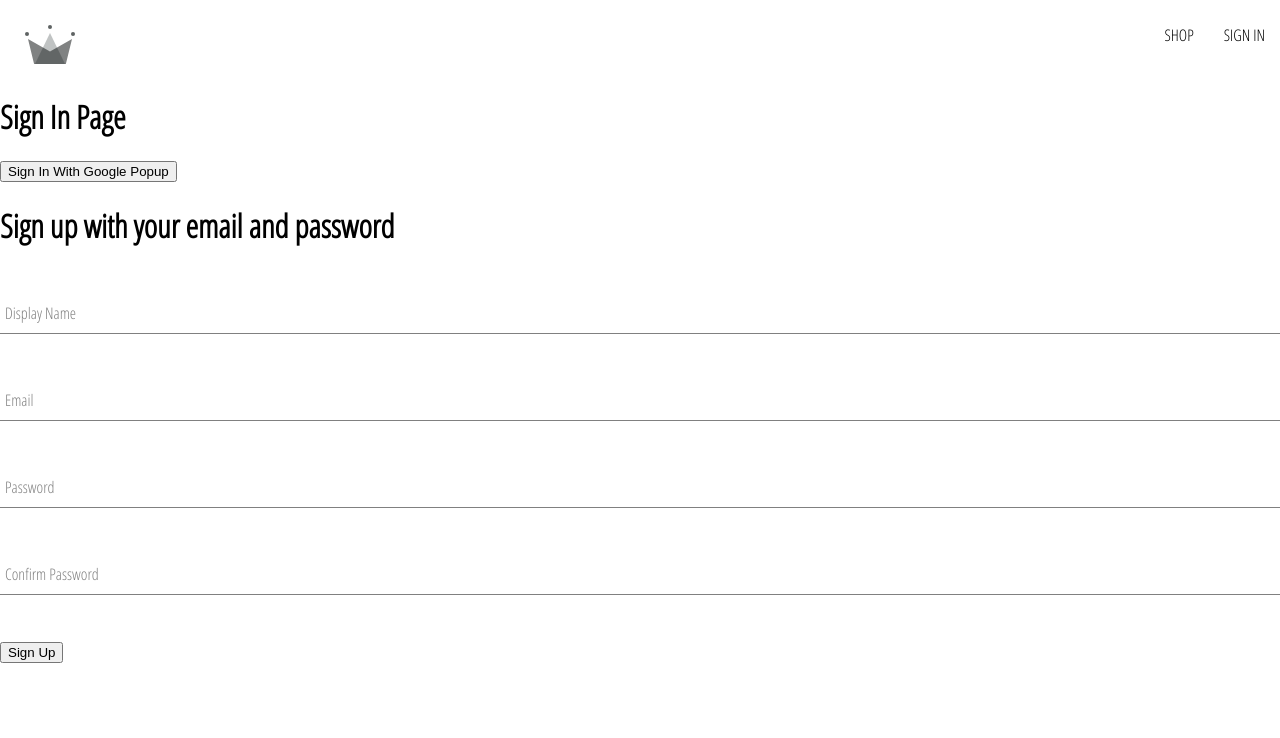
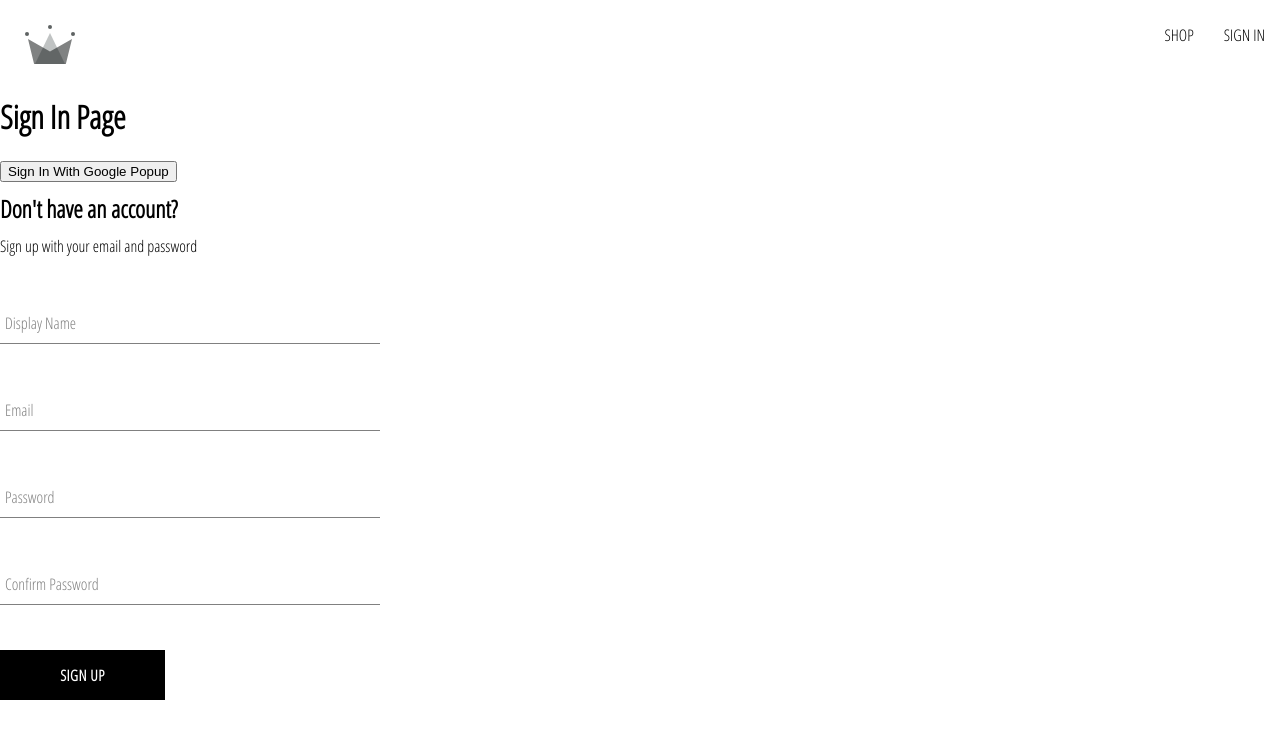
Before and after one commit to satoru-tak/crwn-clothing, a React (Vite) app: page /sign-in in a window 1280 px wide. Shown: the top 738 px of the page. Built offline with nearby package versions, Linux system fonts and the light colour scheme; the HTML template or start-up script is replaced by a standard one.

Commit message:
add sign up form

```diff
--- /dev/null
+++ b/src/components/button/button.component.jsx
@@ -0,0 +1,19 @@
+import './button.styles.scss'
+
+const BUTTON_TYPES_CLASSES = {
+  google: 'google-sign-in',
+  inverted: 'inverted',
+}
+
+const Button = ({ children, buttonType, ...otherProps }) => {
+  return (
+    <button
+      className={`button-container ${BUTTON_TYPES_CLASSES[buttonType]}`}
+      {...otherProps}
+    >
+      {children}
+    </button>
+  )
+}
+
+export default Button;
--- /dev/null
+++ b/src/components/button/button.styles.scss
@@ -0,0 +1,46 @@
+.button-container {
+  min-width: 165px;
+  width: auto;
+  height: 50px;
+  letter-spacing: 0.5px;
+  line-height: 50px;
+  padding: 0 35px 0 35px;
+  font-size: 15px;
+  background-color: black;
+  color: white;
+  text-transform: uppercase;
+  font-family: 'Open Sans Condensed';
+  font-weight: bolder;
+  border: none;
+  cursor: pointer;
+  display: flex;
+  justify-content: center;
+
+  &:hover {
+    background-color: white;
+    color: black;
+    border: 1px solid black;
+  }
+
+  &.google-sign-in {
+    background-color: #4285f4;
+    color: white;
+
+    &:hover {
+      background-color: #357ae8;
+      border: none;
+    }
+  }
+
+  &.inverted {
+    background-color: white;
+    color: black;
+    border: 1px solid black;
+
+    &:hover {
+      background-color: black;
+      color: white;
+      border: none;
+    }
+  }
+}
--- a/src/components/sign-up-form/sign-up-form.component.jsx
+++ b/src/components/sign-up-form/sign-up-form.component.jsx
@@ -1,8 +1,10 @@
 import { useState } from "react";
 
 import FormInput from "../form-input/form-input.component";
+import Button from '../button/button.component';
 
 import { createAuthUserWithEmailAndPassword, createUserDocumentFromAuth } from "../../utils/firebase/firebase.utils";
+import './sign-up-form.styles.scss'
 
 const defaultFormFields = {
   displayName: '',
@@ -54,8 +56,9 @@
   };
 
   return (
-    <div>
-      <h1>Sign up with your email and password</h1>
+    <div className="sign-up-container">
+      <h2>Don't have an account?</h2>
+      <span>Sign up with your email and password</span>
       <form onSubmit={handleSubmit}>
         <FormInput
           label="Display Name"
@@ -92,7 +95,7 @@
           name="confirmPassword"
           value={confirmPassword}
         />
-        <button type="submit">Sign Up</button>
+        <Button type="submit">Sign Up</Button>
       </form>
     </div>
   );
--- /dev/null
+++ b/src/components/sign-up-form/sign-up-form.styles.scss
@@ -0,0 +1,9 @@
+.sign-up-container {
+  display: flex;
+  flex-direction: column;
+  width: 380px;
+
+  h2 {
+    margin: 10px 0;
+  }
+}
```
